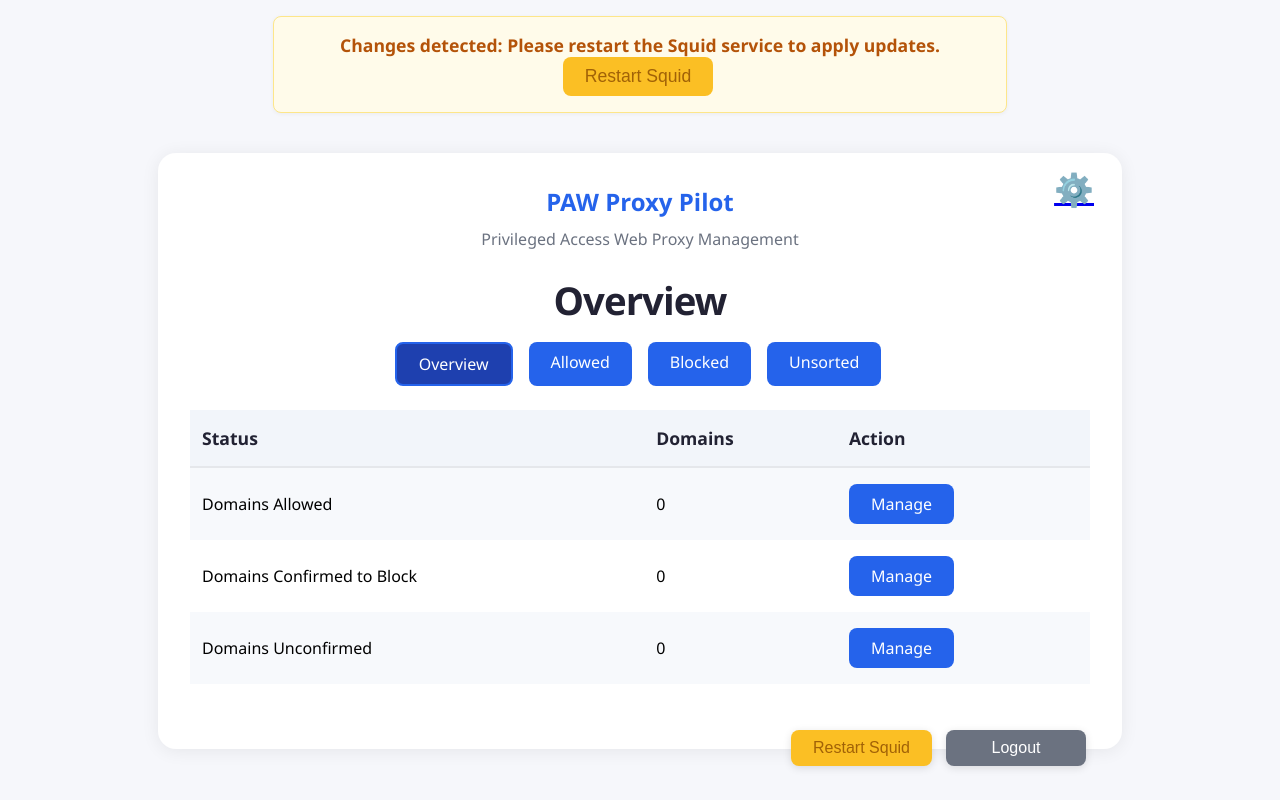
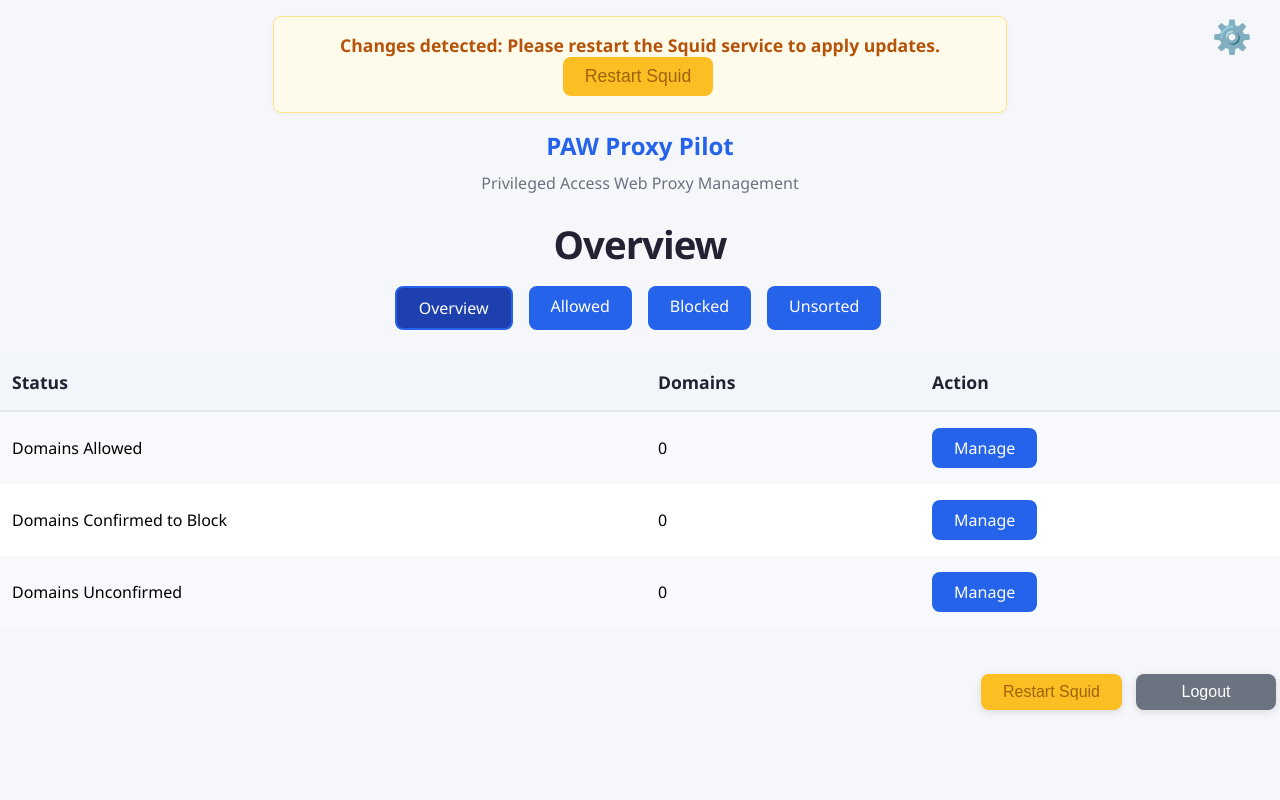
Before and after one commit to andrew-kemp/squid_allow_app, a Flask app: page / in a window 1280 px wide. Run offline with Flask 3, Linux system fonts and the light colour scheme; the visitor is signed in with stand-in values (Sample User, id 1).

Commit message:
Update admin panel link styling in index.html

```diff
--- a/templates/index.html
+++ b/templates/index.html
@@ -37,9 +37,8 @@
   };
   </script>
   {% endif %}
-  <div class="card" style="min-height:540px; position:relative;">
         <a href="{{ url_for('admin') }}" title="Admin Panel"
-           style="position:absolute;top:20px;right:28px;z-index:2;font-size:2rem;line-height:1;">
+           style="position:absolute;top:20px;right:28px;z-index:2;font-size:2rem;line-height:1;text-decoration:none;color:#6b7280;">
           ⚙️
         </a>
         <div style="text-align:center; font-weight:700; font-size:1.5em; margin-bottom:10px;">
```
